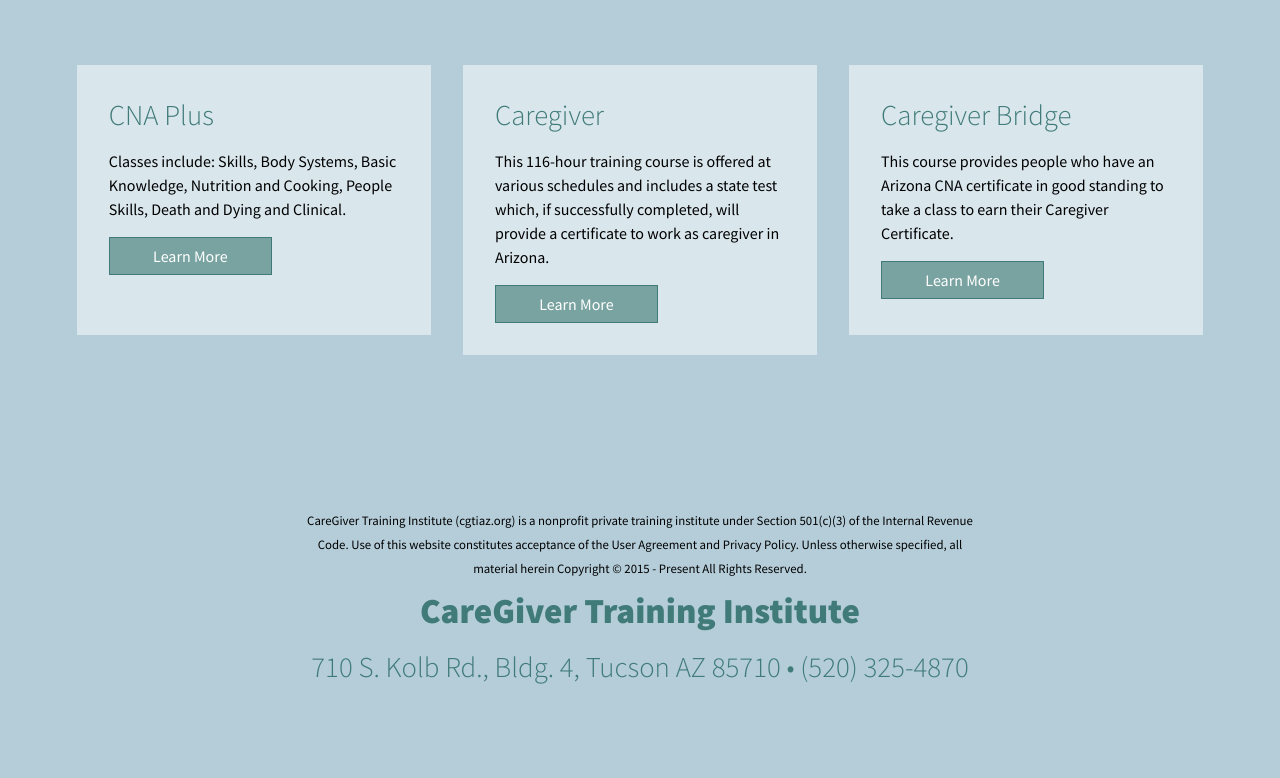
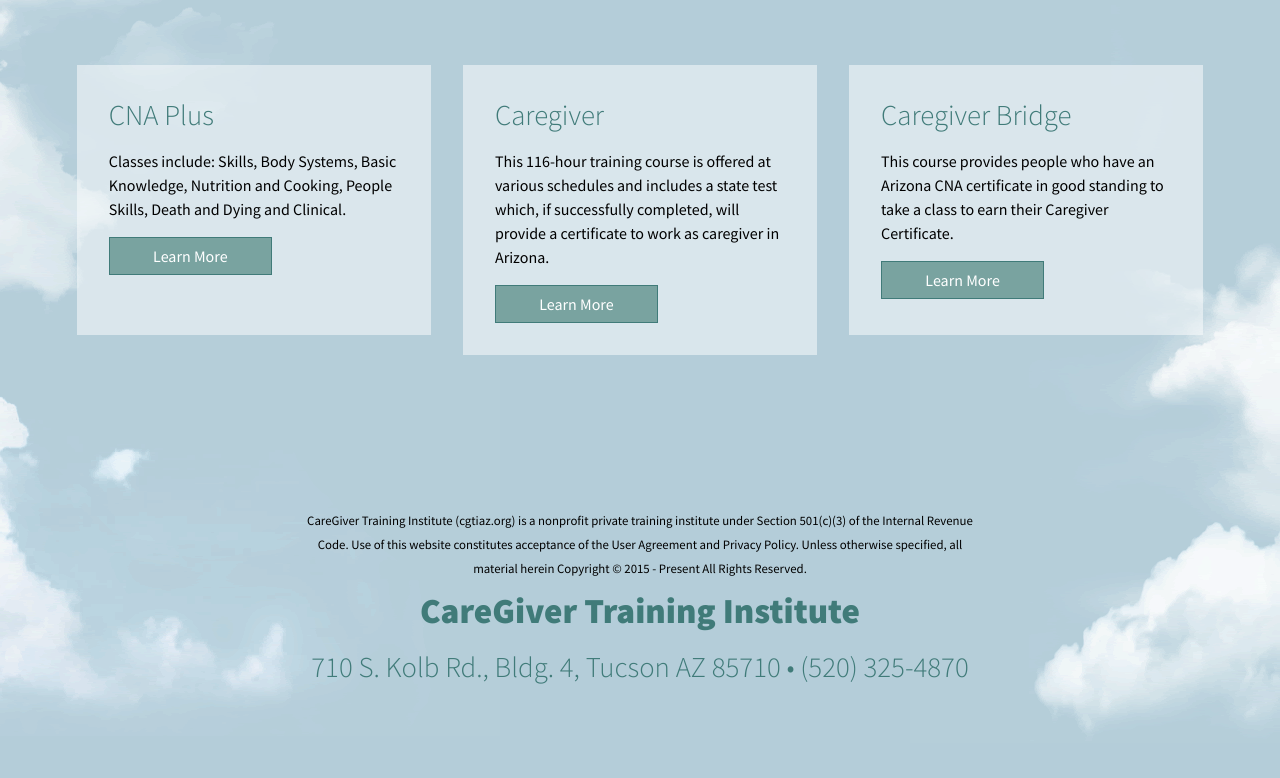
Before and after one commit to WebCab-Design/cgti-micro, a plain HTML site: page dist/index.html in a window 1280 px wide. Shown: the part 164-942 px from the top of the page. Drawn offline with nearby package versions, Linux system fonts and the light colour scheme; files that its build step writes are made by us from their sources.

Commit message:
update file path

```diff
--- a/src/assets/css/index.less
+++ b/src/assets/css/index.less
@@ -36,7 +36,7 @@
 	line-height: 1.5rem;
 }
 body {
-	background: url(image/gradient.svg) no-repeat fixed, url(image/sky-left.png) 0 0 no-repeat fixed, url(image/sky-right.png) 0 0 no-repeat fixed, #B4CDD9;
+	background: url(../image/gradient.svg) no-repeat fixed, url(../image/sky-left.png) 0 0 no-repeat fixed, url(../image/sky-right.png) 0 0 no-repeat fixed, #B4CDD9;
 	background-position: center top, top left, top right;
 	position: relative;
 
```
Also changed, not shown: docs/assets/css/index.css.
